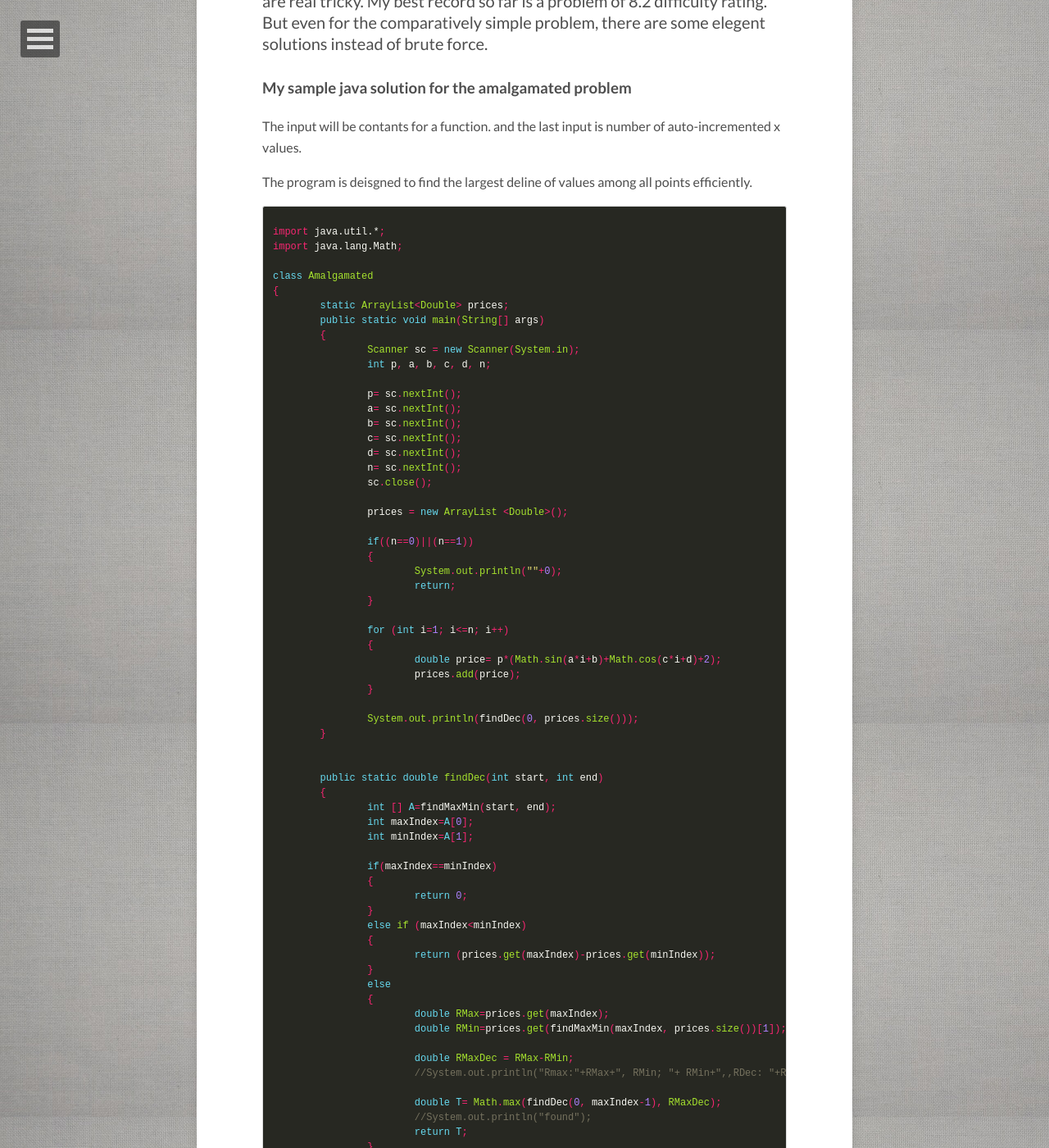
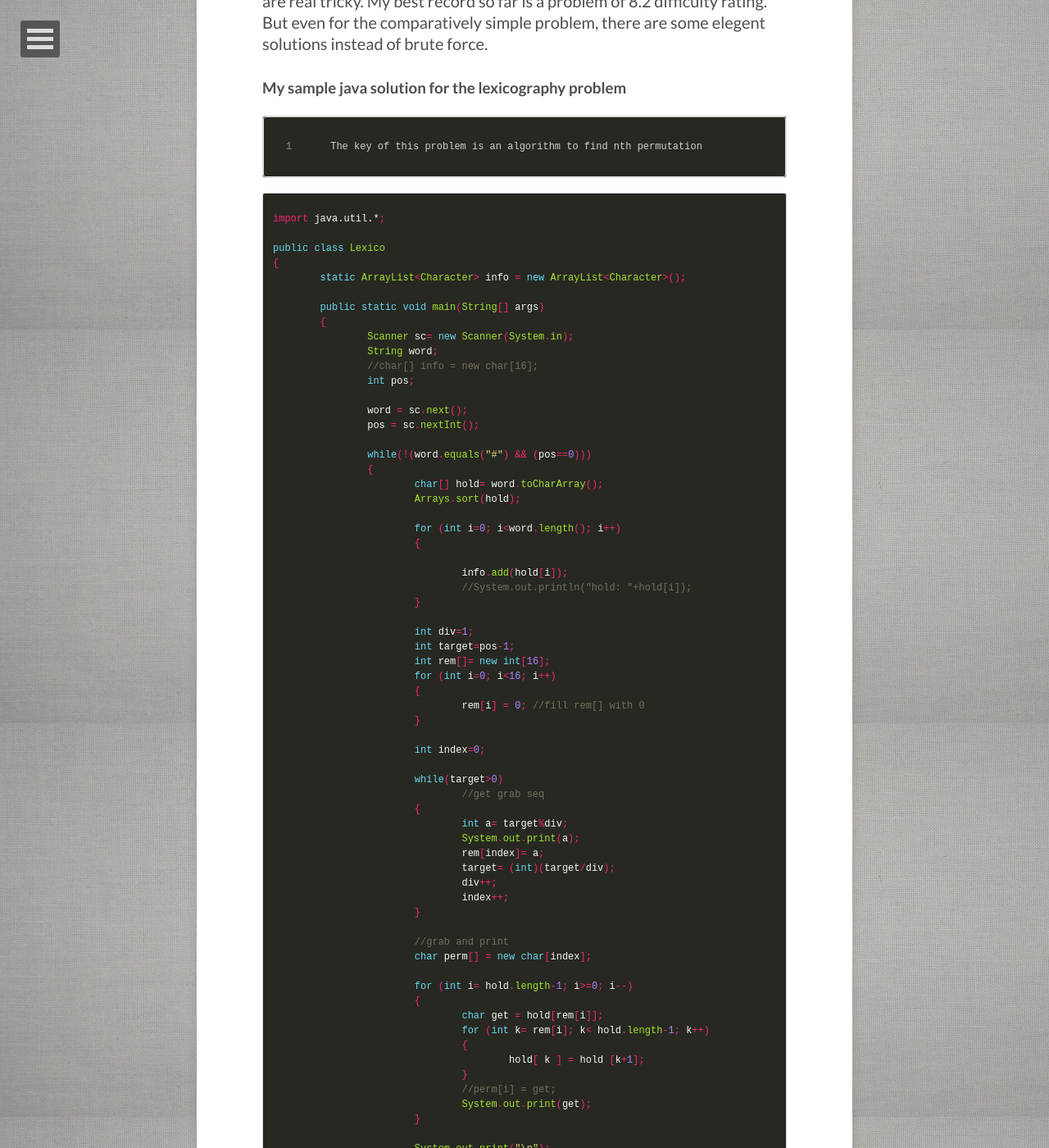
Before and after one commit to botingli/botingli.github.io, a Jekyll site: the page built from _posts/2015-10-13-ACM-post.md, in a window 1280 px wide and 1400 px high, scrolled down 558 px. Shown: the whole window at 82% size. Built offline with Jekyll 4.4.1, drawn with Linux system fonts in a browser that asks for light colours; nearby versions of some CDN libraries; comment, search, counter and statistics services are not loaded; some of the changed text lies outside the part shown.

Commit message:
update ACM

```diff
--- a/_config.yml
+++ b/_config.yml
@@ -26,7 +26,7 @@ owner:
   google_plus:    +Boting
 
 # Background image to be tiled on all pages
-background:
+background: witewall_3.png
 
 # Analytics and webmaster tools stuff goes here
 google_analytics:
--- a/_posts/2015-10-13-ACM-post.md
+++ b/_posts/2015-10-13-ACM-post.md
@@ -12,6 +12,95 @@ image:
 I am practicing for the ACM contest next month. Some of the problems are real tricky. My best record so far
 is a problem of 8.2 difficulty rating. But even for the comparatively simple problem, there are some elegent
 solutions instead of brute force.
+
+### My sample java solution for the lexicography problem
+
+	The key of this problem is an algorithm to find nth permutation
+
+{% highlight java %}
+import java.util.*;
+
+public class Lexico
+{
+	static ArrayList<Character> info = new ArrayList<Character>();
+
+	public static void main(String[] args)
+	{
+		Scanner sc= new Scanner(System.in);
+		String word;
+		//char[] info = new char[16];
+		int pos;
+
+		word = sc.next();
+		pos = sc.nextInt();
+
+		while(!(word.equals("#") && (pos==0)))
+		{
+			char[] hold= word.toCharArray();
+			Arrays.sort(hold);
+
+			for (int i=0; i<word.length(); i++)
+			{
+
+				info.add(hold[i]);
+				//System.out.println("hold: "+hold[i]);
+			}
+
+			int div=1;
+			int target=pos-1;
+			int rem[]= new int[16];
+			for (int i=0; i<16; i++)
+			{
+				rem[i] = 0; //fill rem[] with 0
+			}
+
+			int index=0;
+
+			while(target>0)
+				//get grab seq
+			{
+				int a= target%div;
+				System.out.print(a);
+				rem[index]= a;
+				target= (int)(target/div);
+				div++;
+				index++;
+			}
+
+			//grab and print
+			char perm[] = new char[index];
+
+			for (int i= hold.length-1; i>=0; i--)
+			{
+				char get = hold[rem[i]];
+				for (int k= rem[i]; k< hold.length-1; k++)
+				{
+					hold[ k ] = hold [k+1];
+				}
+				//perm[i] = get;
+				System.out.print(get);
+			}
+
+			System.out.print("\n");
+
+
+			//finishing one answer, reset and move to next
+			info.clear();
+			word = sc.next();
+			pos = sc.nextInt();
+		}
+
+		sc.close();
+	}
+
+}
+
+
+{% endhighlight %}
+
+
+
+
 
 ### My sample java solution for the amalgamated problem
 
```
